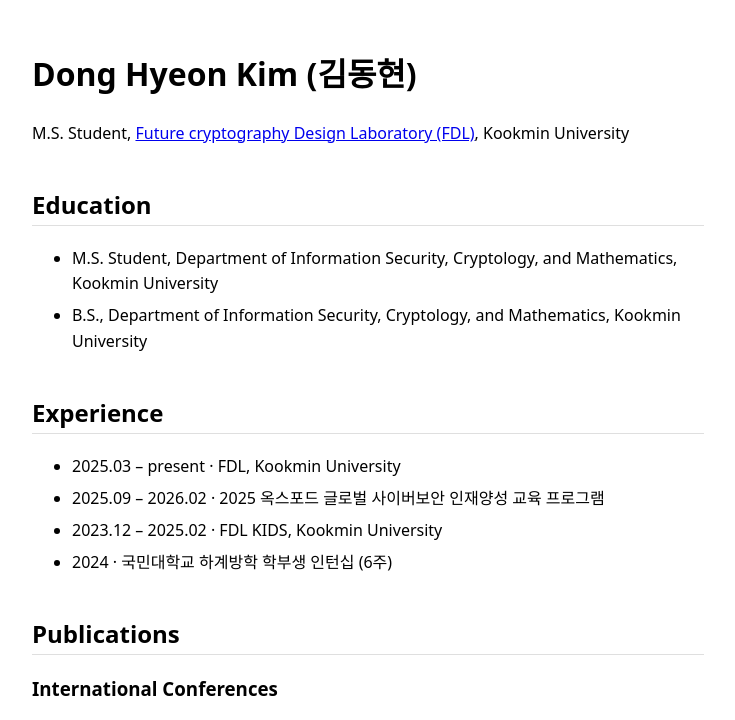
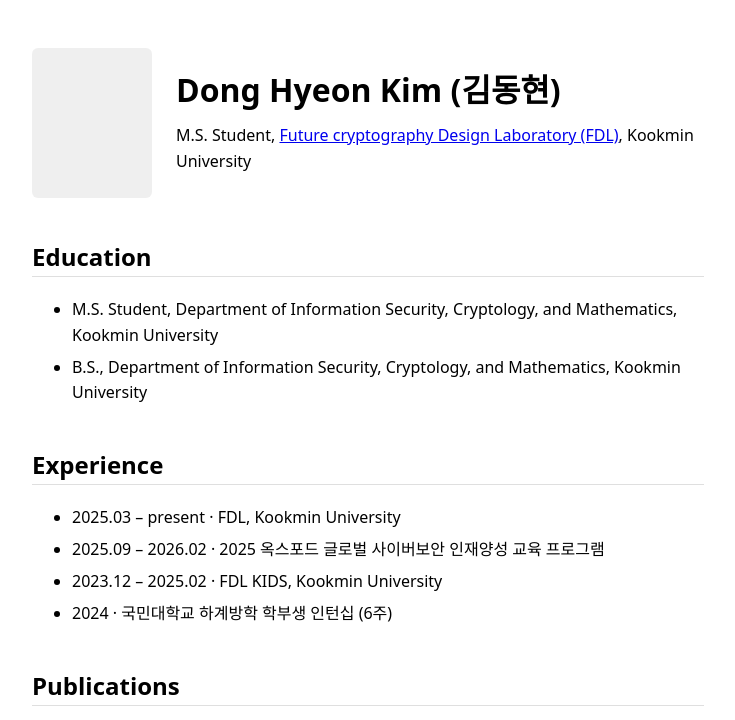
Before and after one commit to DongHyeon0729/DongHyeon0729.github.io, a plain HTML site: page index.html in a window 1280 px wide. Shown: the top 720 px of the page, without its empty margins (272-1007 px from the left). Drawn offline with Linux system fonts and the light colour scheme.

Commit message:
feat: 사진 자리 추가
Co-Authored-By: Claude Opus 5.5 <noreply@anthropic.com>

```diff
--- a/index.html
+++ b/index.html
@@ -9,11 +9,19 @@
   body { max-width: 42rem; margin: 3rem auto; padding: 0 1rem; font: 16px/1.6 system-ui, sans-serif; }
   h2 { margin-top: 2.5rem; border-bottom: 1px solid #8884; }
   li { margin: .4rem 0; }
+  header { display: flex; gap: 1.5rem; align-items: center; }
+  header h1, header p { margin: 0 0 .5rem; }
+  .photo { width: 120px; height: 150px; flex: none; border-radius: 6px; background: #8882; object-fit: cover; }
 </style>
 </head>
 <body>
-<h1>Dong Hyeon Kim (김동현)</h1>
-<p>M.S. Student, <a href="https://sites.google.com/kookmin.ac.kr/fdl/home">Future cryptography Design Laboratory (FDL)</a>, Kookmin University</p>
+<header>
+  <div class="photo"></div>
+  <div>
+    <h1>Dong Hyeon Kim (김동현)</h1>
+    <p>M.S. Student, <a href="https://sites.google.com/kookmin.ac.kr/fdl/home">Future cryptography Design Laboratory (FDL)</a>, Kookmin University</p>
+  </div>
+</header>
 
 <h2>Education</h2>
 <ul>
```
